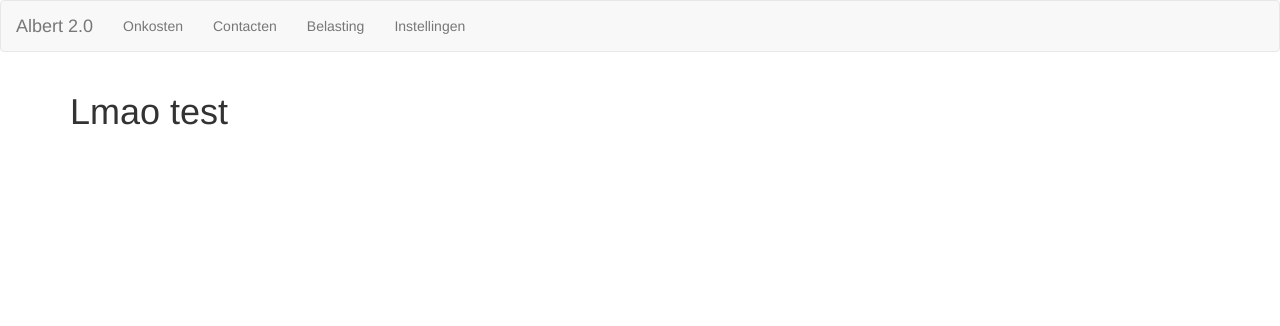
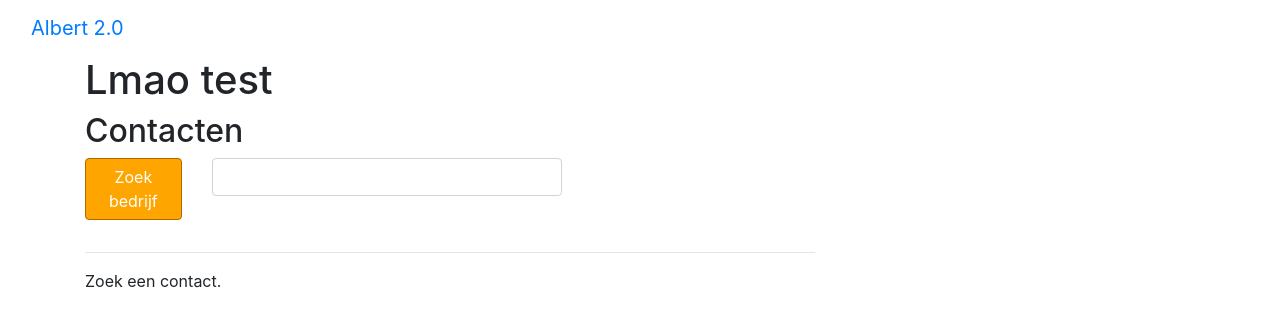
Before and after one commit to LeeLenaleee/Ipsen3_Frontend, an Angular app: page / in a window 1280 px wide. Shown: the top 326 px of the page. Built offline with nearby package versions, Linux system fonts and the light colour scheme.

Commit message:
contact zoeken + contact item

```diff
--- a/package.json
+++ b/package.json
@@ -19,7 +19,7 @@
     "@angular/platform-browser": "~7.1.0",
     "@angular/platform-browser-dynamic": "~7.1.0",
     "@angular/router": "~7.1.0",
-    "bootstrap": "^3.3.7",
+    "bootstrap": "^4.1.3",
     "core-js": "^2.5.4",
     "rxjs": "~6.3.3",
     "tslib": "^1.9.0",
--- a/src/app/app.component.html
+++ b/src/app/app.component.html
@@ -3,6 +3,7 @@
   <div class="row">
     <div class="col-md-12">
       <h1>Lmao test</h1>
+      <app-contacten></app-contacten>
     </div>
   </div>
 </div>
--- a/src/app/app.module.ts
+++ b/src/app/app.module.ts
@@ -22,6 +22,7 @@ import { KostenpostItemComponent } from './instellingen/kostenpost-list/kostenpo
 import { BtwWijzigenComponent } from './instellingen/btw-wijzigen/btw-wijzigen.component';
 import { InloggenComponent } from './inloggen-uitloggen/inloggen/inloggen.component';
 import { UitloggenComponent } from './inloggen-uitloggen/uitloggen/uitloggen.component';
+import { ContactZoekenComponent } from './contacten/contact-zoeken/contact-zoeken.component';
 
 @NgModule({
   declarations: [
@@ -45,7 +46,8 @@ import { UitloggenComponent } from './inloggen-uitloggen/uitloggen/uitloggen.com
     KostenpostItemComponent,
     BtwWijzigenComponent,
     InloggenComponent,
-    UitloggenComponent
+    UitloggenComponent,
+    ContactZoekenComponent
   ],
   imports: [
     BrowserModule
--- a/src/app/contacten/contact-item/contact-item.component.css
+++ b/src/app/contacten/contact-item/contact-item.component.css
@@ -0,0 +1,9 @@
+label {
+  font-weight: bold;
+}
+
+.col, [class*="col-"] {
+  border: 1px solid black;
+  background-color: #00008e;
+  color: white;
+}
--- a/src/app/contacten/contact-item/contact-item.component.html
+++ b/src/app/contacten/contact-item/contact-item.component.html
@@ -1,3 +1,89 @@
-<p>
-  contact-item works!
-</p>
+<div class="row">
+  <div class="col-sm-2">
+    <label for="id">Contacten id:</label>
+  </div>
+  <div class="col-sm-3">
+    <p id="id">{{ contact.id }}</p>
+  </div>
+  <div class="col-sm-2">
+    <label for="woonplaats">Woonplaats:</label>
+  </div>
+  <div class="col-sm-3">
+    <p id="woonplaats">{{ contact.woonplaats }}</p>
+  </div>
+</div>
+
+<div class="row">
+  <div class="col-sm-2">
+    <label for="voornaam">Voornaam:</label>
+  </div>
+  <div class="col-sm-3">
+    <p id="voornaam">{{ contact.voornaam }}</p>
+  </div>
+  <div class="col-sm-2">
+    <label for="land">Land:</label>
+  </div>
+  <div class="col-sm-3">
+    <p id="land">{{ contact.land }}</p>
+  </div>
+</div>
+
+<div class="row">
+  <div class="col-sm-2">
+    <label for="achternaam">Achternaam:</label>
+  </div>
+  <div class="col-sm-3">
+    <p id="achternaam">{{ contact.achternaam }}</p>
+  </div>
+  <div class="col-sm-2">
+    <label for="tel">Telefoon:</label>
+  </div>
+  <div class="col-sm-3">
+    <p id="tel" *ngFor="let tel of contact.telefoon">{{ tel }}</p>
+  </div>
+</div>
+
+<div class="row">
+  <div class="col-sm-2">
+    <label for="bedrijf">Bedrijf:</label>
+  </div>
+  <div class="col-sm-3">
+    <p id="bedrijf">{{ contact.bedrijf }}</p>
+  </div>
+  <div class="col-sm-2">
+    <label for="email">Email:</label>
+  </div>
+  <div class="col-sm-3">
+    <p id="email" *ngFor="let mail of contact.email">{{ mail }}</p>
+  </div>
+</div>
+
+<div class="row">
+  <div class="col-sm-2">
+    <label for="straat">Straatnaam:</label>
+  </div>
+  <div class="col-sm-3">
+    <p id="straat">{{ contact.straatnaam }}</p>
+  </div>
+  <div class="col-sm-2">
+    <label for="relatie">Relatie:</label>
+  </div>
+  <div class="col-sm-3">
+    <p id="relatie">{{ contact.relatie }}</p>
+  </div>
+</div>
+
+<div class="row">
+  <div class="col-sm-2">
+    <label for="post">Postcode:</label>
+  </div>
+  <div class="col-sm-3">
+    <p id="post">{{ contact.postcode }}</p>
+  </div>
+  <div class="col-sm-2">
+    <label for="website">Website:</label>
+  </div>
+  <div class="col-sm-3">
+    <p id="website">{{ contact.website }}</p>
+  </div>
+</div>
--- a/src/app/contacten/contact-item/contact-item.component.ts
+++ b/src/app/contacten/contact-item/contact-item.component.ts
@@ -1,4 +1,5 @@
-import { Component, OnInit } from '@angular/core';
+import {Component, Input, OnInit} from '@angular/core';
+import {Contact} from '../contact.model';
 
 @Component({
   selector: 'app-contact-item',
@@ -6,6 +7,7 @@ import { Component, OnInit } from '@angular/core';
   styleUrls: ['./contact-item.component.css']
 })
 export class ContactItemComponent implements OnInit {
+  @Input() contact: Contact;
 
   constructor() { }
 
--- /dev/null
+++ b/src/app/contacten/contact-zoeken/contact-zoeken.component.css
@@ -0,0 +1,5 @@
+button {
+  background-color: orange;
+  border-color: #ad6900;
+  color: white;
+}
--- /dev/null
+++ b/src/app/contacten/contact-zoeken/contact-zoeken.component.html
@@ -0,0 +1,10 @@
+<div class="row">
+  <div class="col-sm-2 form-group">
+    <button class="btn" id="zoekButton" (click)="onZoekBedrijf()">Zoek bedrijf</button>
+  </div>
+  <div class="col-sm-6 form-group">
+      <input type="text" id="bedrijf"
+             class="form-control"
+             #bedrijfInput>
+  </div>
+</div>
--- /dev/null
+++ b/src/app/contacten/contact-zoeken/contact-zoeken.component.ts
@@ -0,0 +1,28 @@
+import {Component, ElementRef, EventEmitter, OnInit, Output, ViewChild} from '@angular/core';
+import {Contact} from '../contact.model';
+
+@Component({
+  selector: 'app-contact-zoeken',
+  templateUrl: './contact-zoeken.component.html',
+  styleUrls: ['./contact-zoeken.component.css']
+})
+export class ContactZoekenComponent implements OnInit {
+  @Output('bedrijfGezocht') gekozenContact = new EventEmitter<Contact>();
+  @ViewChild('bedrijfInput') bedrijfNaam: ElementRef;
+
+  constructor() { }
+
+
+  ngOnInit() {
+  }
+
+  onZoekBedrijf() {
+    const naam = this.bedrijfNaam.nativeElement.value;
+    // TODO uit database zoeken
+    const contact = new Contact(1, 'voor', 'achter', 'bedrijf',
+      'straat', 'postcode', 'woonplaats', 'nederland', [12345678, 87654321],
+      ['iemand@iets.wat', 'haha@fheod.nl'], 'relatie', 'website.nl');
+    this.gekozenContact.emit(contact);
+  }
+
+}
--- /dev/null
+++ b/src/app/contacten/contact.model.ts
@@ -0,0 +1,32 @@
+export class Contact {
+  public id: number;
+  public voornaam: string;
+  public achternaam: string;
+  public bedrijf: string;
+  public straatnaam: string;
+  public postcode: string;
+  public woonplaats: string;
+  public land: string;
+  public telefoon: number[];
+  public email: string[];
+  public relatie: string;
+  public website: string;
+
+
+  constructor(id: number, voornaam: string, achternaam: string, bedrijf: string,
+              straatnaam: string, postcode: string, woonplaats: string, land: string,
+              telefoon: number[], email: string[], relatie: string, website: string) {
+    this.id = id;
+    this.voornaam = voornaam;
+    this.achternaam = achternaam;
+    this.bedrijf = bedrijf;
+    this.straatnaam = straatnaam;
+    this.postcode = postcode;
+    this.woonplaats = woonplaats;
+    this.land = land;
+    this.telefoon = telefoon;
+    this.email = email;
+    this.relatie = relatie;
+    this.website = website;
+  }
+}
--- a/src/app/contacten/contacten.component.html
+++ b/src/app/contacten/contacten.component.html
@@ -1,3 +1,13 @@
-<p>
-  contacten works!
-</p>
+<h2>Contacten</h2>
+<div class="row">
+  <div class="col-md-8">
+    <app-contact-zoeken (bedrijfGezocht)="contactWeergeven($event)"></app-contact-zoeken>
+    <hr>
+    <app-contact-item
+    [contact]="gekozenContact"
+    *ngIf="gekozenContact; else infoText"></app-contact-item>
+    <ng-template #infoText>
+      <p>Zoek een contact.</p>
+    </ng-template>
+  </div>
+</div>
--- a/src/app/contacten/contacten.component.ts
+++ b/src/app/contacten/contacten.component.ts
@@ -1,4 +1,5 @@
 import { Component, OnInit } from '@angular/core';
+import {Contact} from './contact.model';
 
 @Component({
   selector: 'app-contacten',
@@ -6,10 +7,15 @@ import { Component, OnInit } from '@angular/core';
   styleUrls: ['./contacten.component.css']
 })
 export class ContactenComponent implements OnInit {
+  gekozenContact: Contact;
 
   constructor() { }
 
   ngOnInit() {
   }
 
+  contactWeergeven(contact: Contact) {
+    this.gekozenContact = contact;
+  }
+
 }
```
Also changed, not shown: 1 other file (tests, documents, lock files or other folders).
